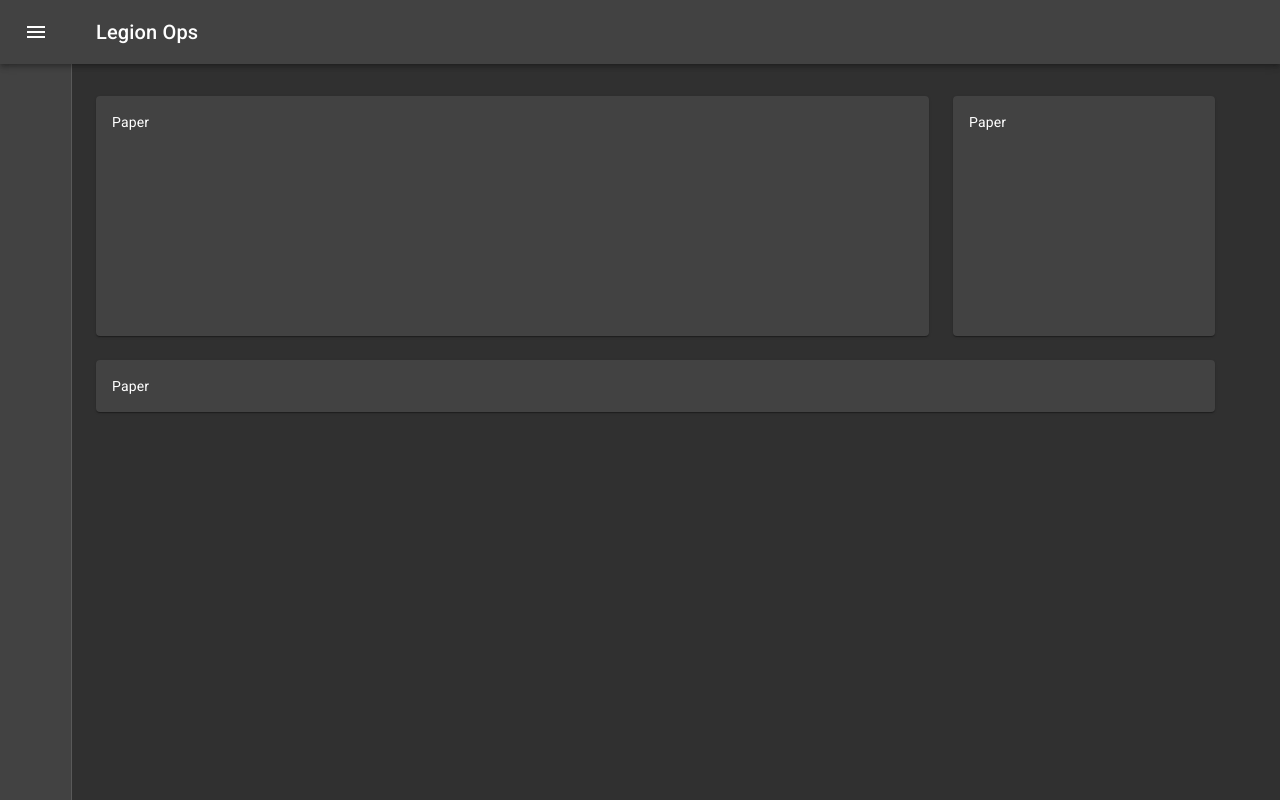
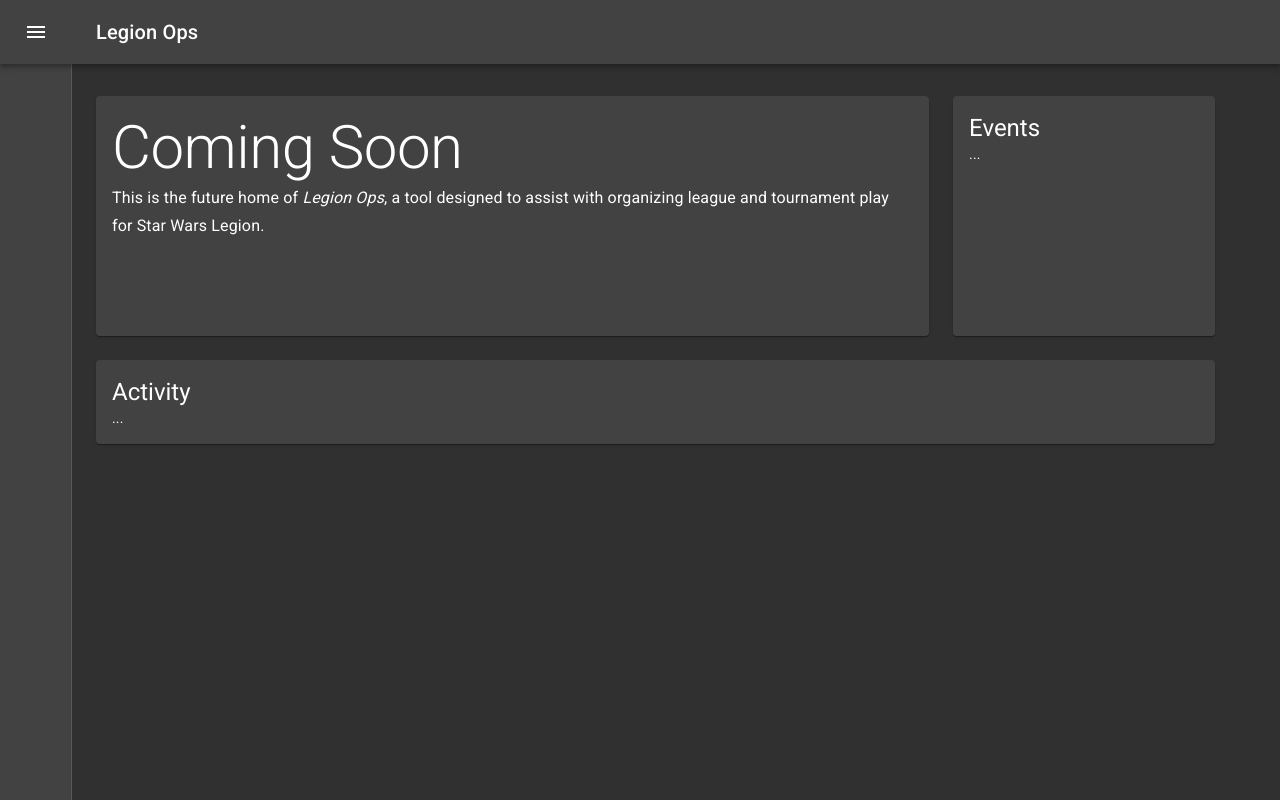
Before and after one commit to StarWarsDev/legion-ops, a React (Create React App) app in the folder client/: page / in a window 1280 px wide. Built offline with nearby package versions, Linux system fonts and the light colour scheme.

Commit message:
Added some placeholder text. Adjusted max size.

```diff
--- a/client/src/App.tsx
+++ b/client/src/App.tsx
@@ -2,7 +2,13 @@
 import clsx from "clsx";
 import { ThemeProvider, makeStyles } from "@material-ui/core/styles";
 import theme from "./theme";
-import { CssBaseline, Container, Grid, Paper } from "@material-ui/core";
+import {
+  CssBaseline,
+  Container,
+  Grid,
+  Paper,
+  Typography
+} from "@material-ui/core";
 import Header from "./Header";
 
 const useStyles = makeStyles(theme => ({
@@ -42,19 +48,31 @@
         <Header />
         <main className={classes.content}>
           <div className={classes.appBarSpacer} />
-          <Container maxWidth="lg" className={classes.container}>
+          <Container maxWidth="xl" className={classes.container}>
             <Grid container spacing={3}>
-              {/* Chart */}
               <Grid item xs={12} md={8} lg={9}>
-                <Paper className={fixedHeightPaper}>Paper</Paper>
+                <Paper className={fixedHeightPaper}>
+                  <Typography variant="h2">Coming Soon</Typography>
+                  <Typography variant="subtitle1">
+                    This is the future home of <em>Legion Ops</em>, a tool
+                    designed to assist with organizing league and tournament
+                    play for Star Wars Legion.
+                  </Typography>
+                </Paper>
               </Grid>
-              {/* Recent Deposits */}
+
               <Grid item xs={12} md={4} lg={3}>
-                <Paper className={fixedHeightPaper}>Paper</Paper>
+                <Paper className={fixedHeightPaper}>
+                  <Typography variant="h5">Events</Typography>
+                  ...
+                </Paper>
               </Grid>
-              {/* Recent Orders */}
+
               <Grid item xs={12}>
-                <Paper className={classes.paper}>Paper</Paper>
+                <Paper className={classes.paper}>
+                  <Typography variant="h5">Activity</Typography>
+                  ...
+                </Paper>
               </Grid>
             </Grid>
           </Container>
```
